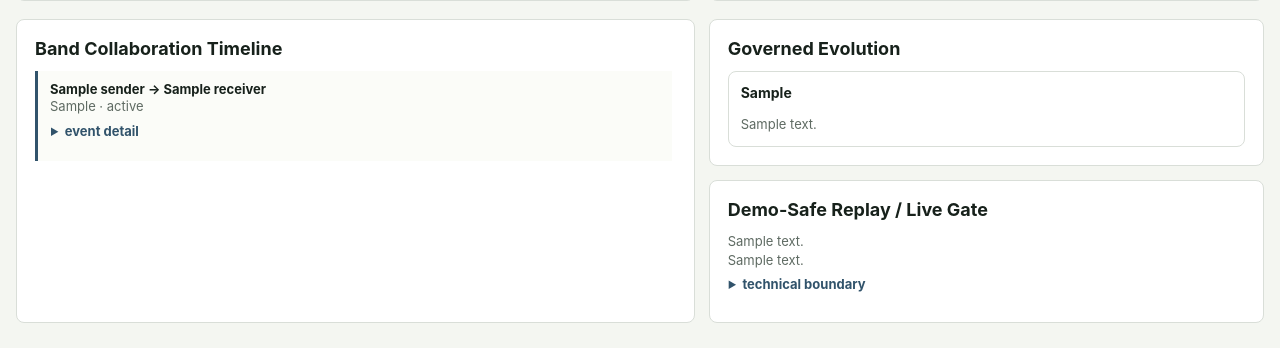
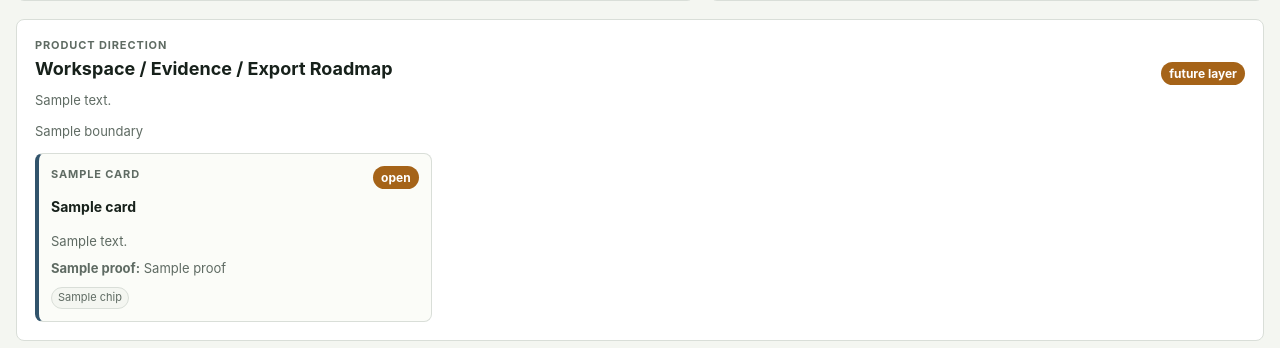
Before and after one commit to adjcjh777/band-of-agents-hackathon, a FastAPI app: template src/trustroom/web/templates/run.html in a window 1280 px wide. Shown: the part 3462-3810 px from the top of the page. Run offline with FastAPI, Linux system fonts and the light colour scheme; the template is opened without the code that fills it: most values are stand-ins (such as "Sample title", 1, 10 or a date in 2020).

Commit message:
feat: add TrustRoom product roadmap direction

```diff
--- a/src/trustroom/web/app.py
+++ b/src/trustroom/web/app.py
@@ -425,6 +425,12 @@ def _dashboard_context(*, mode: ExecutionMode) -> dict[str, Any]:
     decision_state = _decision_state(readiness=readiness, total_questions=total_questions, next_actions=next_actions)
     final_pack_decision = _final_pack_decision(answers=answers, readiness=readiness, total_questions=total_questions)
     demo_boundary = _demo_boundary(mode)
+    product_roadmap = _product_roadmap(
+        answers=answers,
+        readiness=readiness,
+        responsibility_queue=responsibility_queue,
+        evidence_counter=evidence_counter,
+    )
     q006_buyer_safe_story = _q006_buyer_safe_story(
         answers=answers,
         owner_review_suggestions=[
@@ -506,6 +512,7 @@ def _dashboard_context(*, mode: ExecutionMode) -> dict[str, Any]:
         "risk_register": risk_register,
         "final_pack": result.final_pack,
         "final_pack_decision": final_pack_decision,
+        "product_roadmap": product_roadmap,
         "q006_buyer_safe_story": q006_buyer_safe_story,
         "review_appendix_visibility_mode": result.final_pack.visibility_mode.value,
         "customer_export_path": _customer_export_path(
@@ -1268,6 +1275,83 @@ def _responsibility_queue(
     }
 
 
+def _product_roadmap(
+    *,
+    answers: list[dict[str, Any]],
+    readiness: dict[str, int],
+    responsibility_queue: dict[str, Any],
+    evidence_counter: Counter[str],
+) -> dict[str, Any]:
+    blocked_items = [answer["item_id"] for answer in answers if answer["final_pack_status"] != "included"]
+    return {
+        "summary": (
+            "Post-submit product direction: keep the current final-pack safety model, then scale it from one "
+            "sample run into a reusable sales-security workspace."
+        ),
+        "boundary": "Product direction, not a live multi-workspace deployment.",
+        "cards": [
+            {
+                "label": "PM-10",
+                "title": "Workspace Queue",
+                "status": "direction",
+                "summary": (
+                    "Multiple RFPs and security questionnaires should be sortable by customer, due window, "
+                    "sendable answers and open owner actions."
+                ),
+                "proof": (
+                    f"Acme sample would appear as {readiness['ready']}/{len(answers)} sendable with "
+                    f"{responsibility_queue['open_count']} owner action open."
+                ),
+                "chips": [
+                    "multi-RFP queue",
+                    "customer + due date",
+                    "owner action SLA",
+                    "sendable / held outside",
+                ],
+            },
+            {
+                "label": "PM-11",
+                "title": "Evidence Library",
+                "status": "direction",
+                "summary": (
+                    "SOC 2, ISO, DPA, architecture and incident-response evidence become reusable assets with "
+                    "freshness, owner and scope."
+                ),
+                "proof": (
+                    f"This sample already tracks {evidence_counter['current']} current refs, "
+                    f"{evidence_counter['stale']} stale refs and {evidence_counter['conflicting']} conflict."
+                ),
+                "chips": [
+                    "SOC 2",
+                    "ISO",
+                    "DPA",
+                    "architecture docs",
+                    "incident policy",
+                ],
+            },
+            {
+                "label": "PM-12",
+                "title": "Export Workflow",
+                "status": "direction",
+                "summary": (
+                    "The output should split customer-safe answer body, owner-approved appendix, internal review "
+                    "appendix, blocked exceptions and evidence index."
+                ),
+                "proof": (
+                    "Q-006 stays out of the customer answer body; appendix visibility remains a human/business-owner decision."
+                ),
+                "chips": [
+                    "customer-safe export",
+                    "internal review appendix",
+                    "blocked exceptions",
+                    "evidence index",
+                ],
+            },
+        ],
+        "blocked_items": blocked_items,
+    }
+
+
 def _queue_assignee(gate: dict[str, Any]) -> str:
     role = str(gate["approval_role"]).lower()
     if "security policy" in role:
--- a/src/trustroom/web/templates/base.html
+++ b/src/trustroom/web/templates/base.html
@@ -1148,6 +1148,33 @@
         overflow-wrap: anywhere;
       }
 
+      .product-roadmap {
+        display: grid;
+        gap: 12px;
+      }
+
+      .roadmap-grid {
+        display: grid;
+        grid-template-columns: repeat(3, minmax(0, 1fr));
+        gap: 10px;
+      }
+
+      .roadmap-card {
+        display: grid;
+        gap: 9px;
+        min-width: 0;
+        padding: 12px;
+        border: 1px solid var(--line);
+        border-left: 4px solid var(--steel);
+        border-radius: 8px;
+        background: #fbfcf8;
+      }
+
+      .roadmap-card h3,
+      .roadmap-card p {
+        overflow-wrap: anywhere;
+      }
+
       .status {
         display: inline-flex;
         width: fit-content;
@@ -1239,6 +1266,7 @@
         .queue-meta,
         .approval-field-grid,
         .map-lens-grid,
+        .roadmap-grid,
         .lineage-business-grid {
           grid-template-columns: 1fr;
         }
--- a/src/trustroom/web/templates/run.html
+++ b/src/trustroom/web/templates/run.html
@@ -47,6 +47,7 @@
       <a href="#responsibility-queue">Work Queue</a>
       <a href="#approval-workbench">Approvals</a>
       <a href="#final-pack">Final Pack</a>
+      <a href="#product-roadmap">Roadmap</a>
       <a href="#replay-live-boundary">Replay Boundary</a>
     </div>
     <span class="route-boundary">{{ demo_boundary.short_label }}</span>
@@ -603,6 +604,36 @@
     </div>
   </section>
 
+  <section id="product-roadmap" class="section panel product-roadmap" aria-label="Product roadmap direction">
+    <div class="row-topline">
+      <div>
+        <span class="eyebrow">Product direction</span>
+        <h2>Workspace / Evidence / Export Roadmap</h2>
+        <p class="small">{{ product_roadmap.summary }}</p>
+      </div>
+      <span class="status review">future layer</span>
+    </div>
+    <p class="small">{{ product_roadmap.boundary }}</p>
+    <div class="roadmap-grid" aria-label="Future product direction cards">
+      {% for card in product_roadmap.cards %}
+        <article class="roadmap-card">
+          <div class="row-topline">
+            <span class="eyebrow">{{ card.label }}</span>
+            <span class="status review">{{ card.status }}</span>
+          </div>
+          <h3>{{ card.title }}</h3>
+          <p class="small">{{ card.summary }}</p>
+          <p class="small"><strong>Sample proof:</strong> {{ card.proof }}</p>
+          <div class="map-chip-row">
+            {% for chip in card.chips %}
+              <span>{{ chip }}</span>
+            {% endfor %}
+          </div>
+        </article>
+      {% endfor %}
+    </div>
+  </section>
+
   <section class="section two-col">
     <div class="panel">
       <h2>Band Collaboration Timeline</h2>
```
Also changed, not shown: docs/agent-task-ledger.md (+1 -0 lines), docs/trustroom-product-improvement-backlog.md (+18 -7 lines), tests/test_web_app.py (+21 -0 lines).
